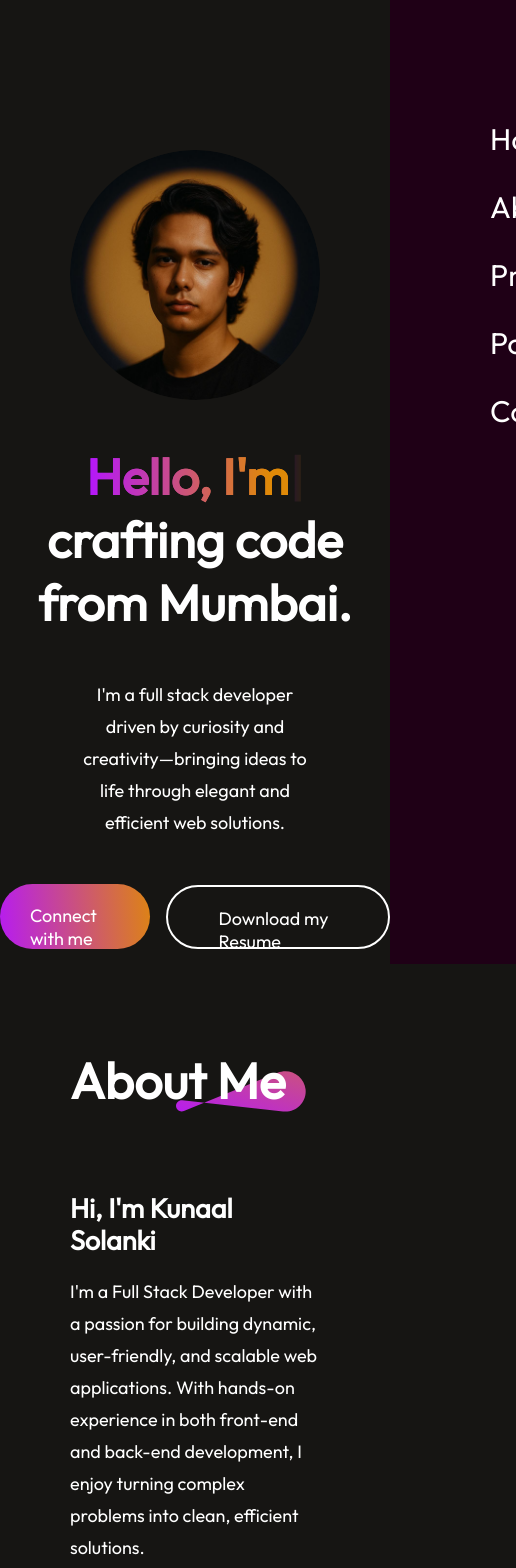
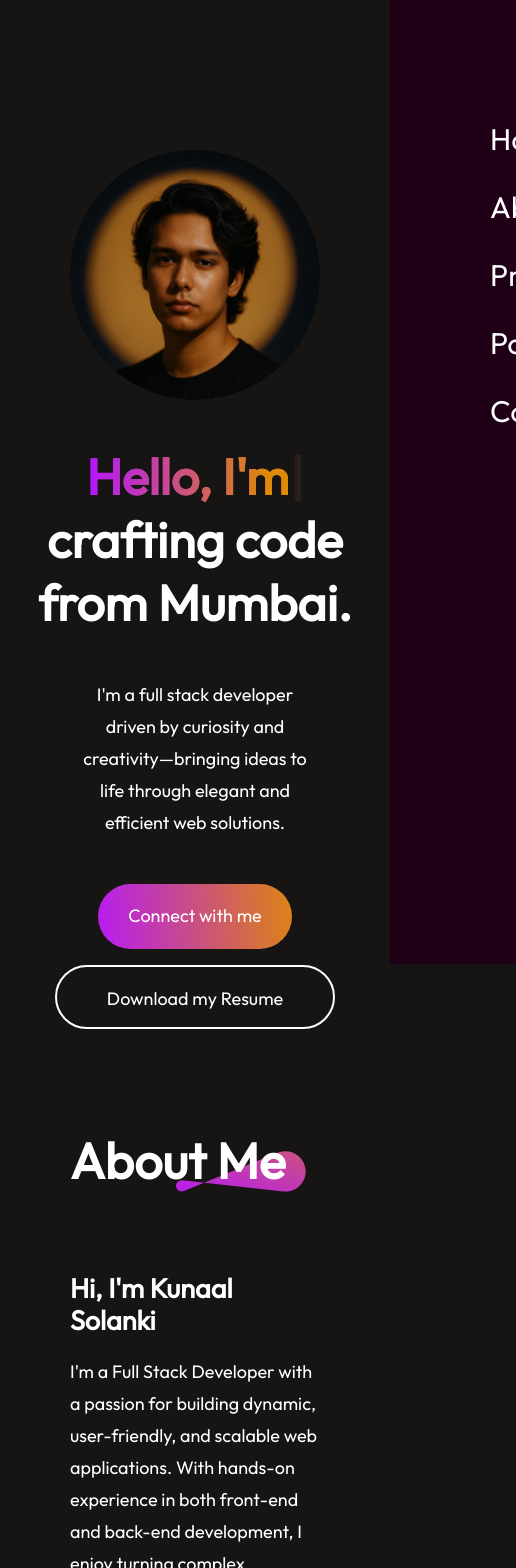
Before and after one commit to AllAboutComputers/Portfolio-Webite-React, a React (Vite) app: page / in a window 390 px wide. Shown: the top 1568 px of the page, 516 px wide, since content can reach past the window. Built offline with nearby package versions, Linux system fonts and the light colour scheme.

Commit message:
Made changes in footer section and Hero section Changed the footer alignements and removed logo Changed the hero section alignements of buttons

```diff
--- a/src/Components/Footer/Footer.css
+++ b/src/Components/Footer/Footer.css
@@ -123,6 +123,15 @@
 
     .footer-bottom-right{
         align-items: center;
-        padding-left: 75px;
+    }
+
+    .footer-top-right{
+        display: flex;
+        flex-direction: column;
+        justify-content: space-between;
+    }
+
+    .footer-top-center{
+        display: none;
     }
 }
--- a/src/Components/Hero/Hero.css
+++ b/src/Components/Hero/Hero.css
@@ -108,6 +108,9 @@
     }
 
     .hero-actions{
+        display: flex;
+        flex-direction: column;
+        justify-content: space-between;
         gap: 16px;
         font-size: 18px;
         font-weight: 500;
@@ -125,4 +128,5 @@
         border-radius: 40px;
         height: 20px;
     }
+
 }
```
